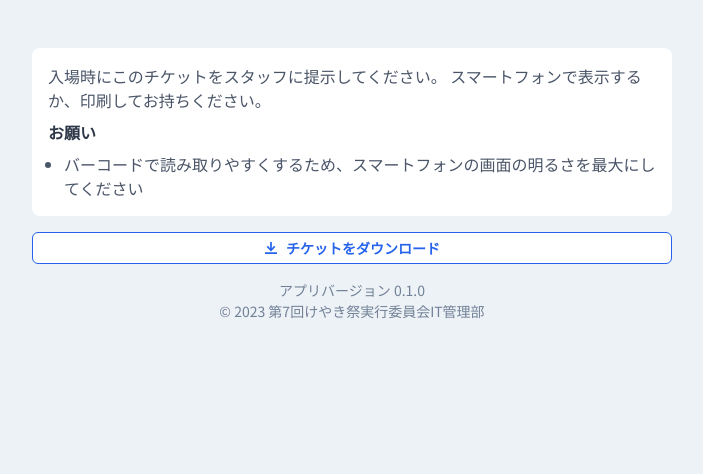
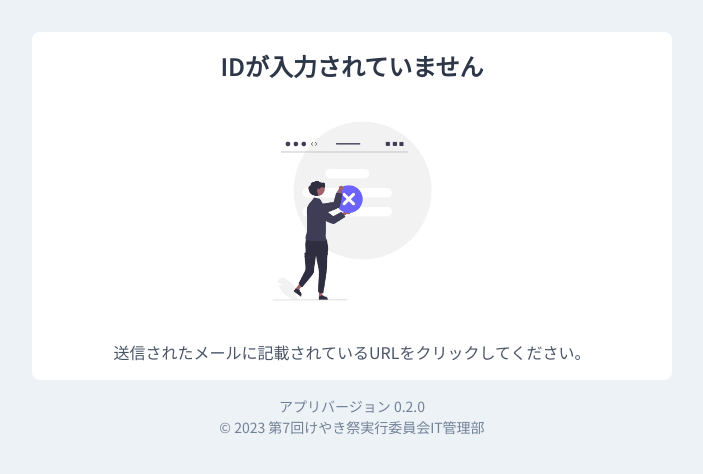
Before and after one commit to keyaki-fes/espresso-ticket, a Next.js app: page / in a window 1280 px wide. Shown: the top 474 px of the page, without its empty margins (288-991 px from the left). Built offline with nearby package versions, Linux system fonts and the light colour scheme.

Commit message:
v0.2.0 check reservation ID from firebase

```diff
--- a/package.json
+++ b/package.json
@@ -16,8 +16,11 @@
     "@types/node": "18.15.11",
     "@types/react": "18.0.37",
     "@types/react-dom": "18.0.11",
+    "axios": "^1.3.6",
+    "dayjs": "^1.11.7",
     "eslint": "8.38.0",
     "eslint-config-next": "13.3.0",
+    "firebase-admin": "^11.7.0",
     "framer-motion": "^10.12.4",
     "html2canvas": "^1.4.1",
     "next": "13.3.0",
--- /dev/null
+++ b/src/components/ErrorCard.tsx
@@ -0,0 +1,62 @@
+import { Box, Text } from "@chakra-ui/react";
+import type { Status } from "@/pages";
+import { Image } from "@chakra-ui/react";
+
+const message: {
+  [key: string]: {
+    title: string;
+    description?: string;
+    message: string;
+  };
+} = {
+  NOT_FOUND: {
+    title: "404",
+    description: "Page not found",
+    message: "存在しない予約IDが入力されました。",
+  },
+  SERVER_ERROR: {
+    title: "500",
+    description: "Internal Server Error",
+    message: "サーバーでエラーが発生しました。",
+  },
+  NETWORK_ERROR: {
+    title: "Network Error",
+    message: "ネットワークエラーが発生しました。",
+  },
+  ID_NOT_ENTERED: {
+    title: "IDが入力されていません",
+    message: "送信されたメールに記載されているURLをクリックしてください。",
+  },
+};
+
+const ErrorCard = ({ status }: { status: Status }) => {
+  return (
+    <Box
+      display="flex"
+      flexDirection="column"
+      backgroundColor="white"
+      borderRadius="lg"
+      p={4}
+      justifyContent="center"
+      alignItems="center"
+      gap={4}
+    >
+      <Text fontSize="2xl" fontWeight="bold" color="gray.700">
+        {message[status].title}
+      </Text>
+      <Box w={56} h={56}>
+        <Image src="/error.png" alt="error" />
+      </Box>
+      {message[status].description && (
+        <Text fontSize="lg" color="gray.600" fontWeight={"bold"}>
+          {message[status].description}
+        </Text>
+      )}
+      <Text fontSize="md" color="gray.600">
+        {message[status].message}
+      </Text>
+    </Box>
+  );
+};
+
+export default ErrorCard;
--- /dev/null
+++ b/src/components/Footer.tsx
@@ -0,0 +1,27 @@
+import { Text, Box } from "@chakra-ui/react";
+import { constants } from "@/libs/constants";
+
+const Footer = () => {
+  return (
+    <>
+      <Box
+        display="flex"
+        flexDirection="row"
+        alignItems="center"
+        justifyContent="center"
+        gap={4}
+        mt={4}
+      >
+        <Text fontSize="sm" color="gray.500">
+          アプリバージョン {constants.app_version}
+        </Text>
+        {/*todo:プライバシーポリシー*/}
+      </Box>
+      <Text fontSize="sm" color="gray.500">
+        © 2023 第7回けやき祭実行委員会IT管理部
+      </Text>
+    </>
+  );
+};
+
+export default Footer;
--- /dev/null
+++ b/src/components/Layout.tsx
@@ -0,0 +1,30 @@
+import { Box, Container } from "@chakra-ui/react";
+import Footer from "./Footer";
+
+const Layout = ({ children }: { children: React.ReactNode }) => {
+  return (
+    <Box
+      bg="gray.100"
+      w="100vw"
+      minH="100vh"
+      display="flex"
+      flexDirection="column"
+      alignItems="center"
+      px={4}
+      py={8}
+    >
+      <Container
+        w="100%"
+        maxW="container.sm"
+        display="flex"
+        flexDirection="column"
+        gap={4}
+      >
+        {children}
+      </Container>
+      <Footer />
+    </Box>
+  );
+};
+
+export default Layout;
--- a/src/components/Ticket.tsx
+++ b/src/components/Ticket.tsx
@@ -3,15 +3,7 @@ import { Box, Text } from "@chakra-ui/react";
 import TicketCard from "@/components/TicketCard";
 import BarCode from "@/components/BarCode";
 
-type Status = "CONFIRMED" | "NOT_FOUND" | "SERVER_ERROR" | "LOADING";
-
-const Ticket = ({ rsvId }: { rsvId: string | null }) => {
-  const [status, setStatus] = useState<Status>("LOADING");
-
-  if (!rsvId) {
-    return <></>;
-  }
-
+const Ticket = ({ rsvId }: { rsvId: string }) => {
   return (
     <>
       <Box
--- a/src/libs/constants.ts
+++ b/src/libs/constants.ts
@@ -1,5 +1,5 @@
 export const constants = {
-    app_version: '0.1.0',
+    app_version: '0.2.0',
 }
 
 export const typeList: { [key: string]: string } = {
--- /dev/null
+++ b/src/libs/firebaseAdmin.ts
@@ -0,0 +1,12 @@
+import * as admin from "firebase-admin";
+import type { ServiceAccount } from "firebase-admin";
+
+const config: ServiceAccount = {
+    projectId: process.env.FIREBASE_PROJECT_ID,
+    clientEmail: process.env.FIREBASE_CLIENT_EMAIL,
+    privateKey: (process.env.FIREBASE_PRIVATE_KEY || "").replace(/\\n/g, "\n"),
+}
+
+const firebaseAdmin = admin.apps[0] ?? admin.initializeApp({ credential: admin.credential.cert(config) });
+
+export const db = firebaseAdmin.firestore();
--- a/src/pages/_document.tsx
+++ b/src/pages/_document.tsx
@@ -8,7 +8,6 @@ export default function Document() {
           name="description"
           content="古河中等教育学校第7回けやき祭デジタルチケット"
         />
-        <meta name="viewport" content="width=device-width, initial-scale=1" />
         <link rel="icon" href="/favicon.ico" />
         <link
           href="https://fonts.googleapis.com/css2?family=Noto+Sans+JP:wght@400;500;600&display=swap"
--- /dev/null
+++ b/src/pages/api/reservation.ts
@@ -0,0 +1,28 @@
+import type { NextApiRequest, NextApiResponse } from "next";
+import { db } from "@/libs/firebaseAdmin";
+import { errorLog } from "@/libs/utils";
+
+export default async (req: NextApiRequest, res: NextApiResponse) => {
+    const { id } = req.query;
+    if (!id) {
+        errorLog("id is required", req);
+        res.status(400).json({ message: "id is required" });
+        return;
+    }
+    try {
+        const doc = await db.collection("reservation").doc(id as string).get();
+        if (!doc.exists) {
+            errorLog("id is required", req);
+            res.status(404).json({ message: "not found" });
+            return;
+        }
+        const data = doc.data();
+        res.status(200).json(data);
+    } catch (e) {
+        errorLog(e, req);
+        res.status(500).json({ message: e })
+    }
+}
+
+//todo:チェックしたことのフラグを立てる
+//todo:レートリミット
--- a/src/pages/index.tsx
+++ b/src/pages/index.tsx
@@ -1,15 +1,25 @@
 import { useState, useEffect } from "react";
 import { useRouter } from "next/router";
-import { Box, Container, Text, Button } from "@chakra-ui/react";
-import { constants } from "@/libs/constants";
+import { Button } from "@chakra-ui/react";
 import Ticket from "@/components/Ticket";
 import Info from "@/components/Info";
 import { DownloadIcon } from "@chakra-ui/icons";
 import html2canvas from "html2canvas";
+import axios from "axios";
+import ErrorCard from "@/components/ErrorCard";
+import Layout from "@/components/Layout";
+
+export type Status =
+  | "CONFIRMED"
+  | "NOT_FOUND"
+  | "SERVER_ERROR"
+  | "NETWORK_ERROR"
+  | "ID_NOT_ENTERED"
+  | "LOADING";
 
 export default function Home() {
   const [rsvId, setRsvId] = useState<string | null>(null);
-  const [isReady, setIsReady] = useState<boolean>(false);
+  const [status, setStatus] = useState<Status>("LOADING");
 
   const router = useRouter();
 
@@ -32,44 +42,58 @@ export default function Home() {
       const { id } = router.query;
       if (id) {
         setRsvId(id as string);
-        setIsReady(true);
       } else {
         setRsvId(null);
-        setIsReady(true);
       }
     }
   }, [router.isReady]);
 
+  useEffect(() => {
+    if (rsvId) {
+      axios
+        .get(`/api/reservation`, {
+          params: {
+            id: rsvId,
+          },
+        })
+        .then((res) => {
+          if (res.status === 200) {
+            setStatus("CONFIRMED");
+          }
+        })
+        .catch((err) => {
+          if (!err.request) {
+            setStatus("NETWORK_ERROR");
+          } else if (err.response.status === 404) {
+            setStatus("NOT_FOUND");
+          } else {
+            setStatus("SERVER_ERROR");
+          }
+        });
+    } else if (router.isReady) {
+      setStatus("ID_NOT_ENTERED");
+    }
+  }, [rsvId]);
+
   //todo
-  if (!isReady) {
+  if (status === "LOADING") {
     return <></>;
   }
 
+  if (status !== "CONFIRMED" || !rsvId) {
     return (
-    <>
-      <main>
-        <Box
-          bg="gray.100"
-          w="100vw"
-          minH="100vh"
-          display="flex"
-          flexDirection="column"
-          alignItems="center"
-          px={4}
-          py={8}
-        >
-          <Container
-            w="100%"
-            maxW="container.sm"
-            display="flex"
-            flexDirection="column"
-            gap={4}
-          >
+      <Layout>
+        <ErrorCard status={status} />
+      </Layout>
+    );
+  }
+
+  return (
+    <Layout>
       <div id="ticket">
         <Ticket rsvId={rsvId} />
       </div>
       <Info />
-
       <Button
         colorScheme="blue"
         size="sm"
@@ -81,35 +105,15 @@ export default function Home() {
       >
         チケットをダウンロード
       </Button>
-            {/*todo:ダウンロードした画像の精度を向上させる*/}
-          </Container>
-          <Box
-            display="flex"
-            flexDirection="row"
-            alignItems="center"
-            justifyContent="center"
-            gap={4}
-            mt={4}
-          >
-            <Text fontSize="sm" color="gray.500">
-              アプリバージョン {constants.app_version}
-            </Text>
-            {/*todo:プライバシーポリシー*/}
-          </Box>
-          <Text fontSize="sm" color="gray.500">
-            © 2023 第7回けやき祭実行委員会IT管理部
-          </Text>
-        </Box>
-      </main>
-    </>
+    </Layout>
   );
 }
 
-//todo:エラー状態の表示（404の場合はバーコードの画面に「予約IDが見つかりませんでした」、500の場合は「サーバーエラーが発生しました」など）
-//todo:予約IDが取得できない（localstorage,queryにない）場合の表示
 //todo:Google Analyticsを導入
 //todo:予約IDのチェックの際に「すでにチケットを開いたか」のフラグを立てる
 //todo:オフライン時の処理（ローカルストレージに保存しておく）
 //todo:PWA化
 //todo:PWAのアプリダウンロードを促す
 //todo:学校HP・文化祭HPへのリンク
+//todo:エラーハンドリングの改善
+//todo:eslintの設定
```
Also changed, not shown: src/libs/utils.ts (+35 -0 lines), public/error.png (added), 1 other file (tests, documents, lock files or other folders). Lines whose indentation alone changed are shown as unchanged.
